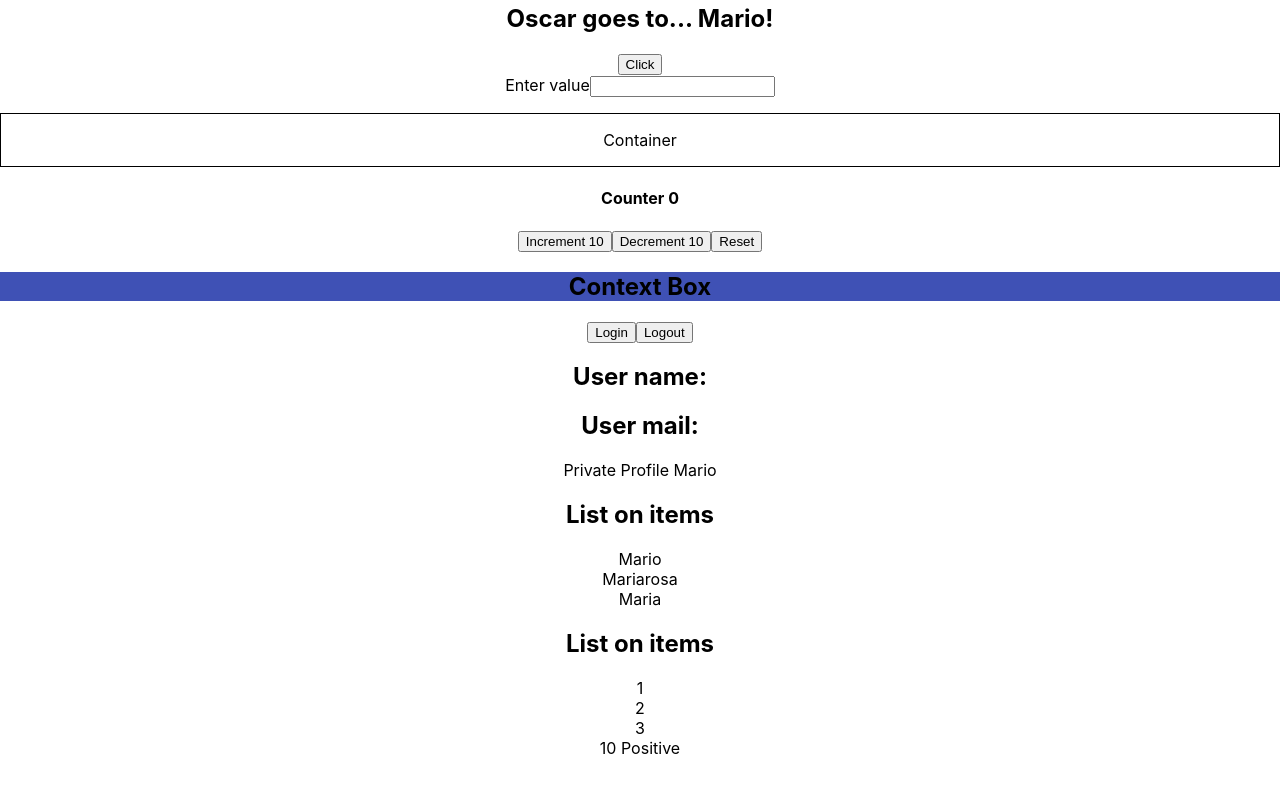
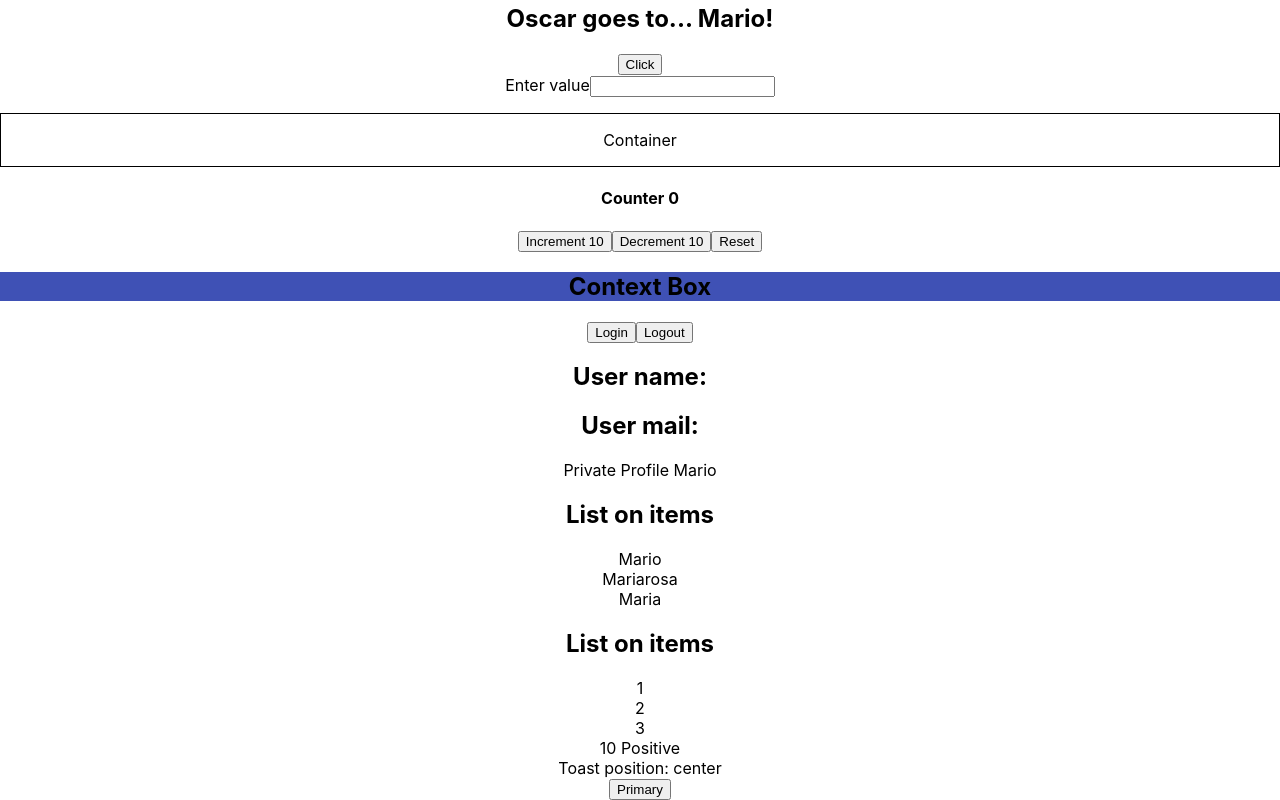
Before and after one commit to mariolazzari/react-ts-ce, a React (Create React App) app: page / in a window 1280 px wide. Shown: the part 349-1149 px from the top of the page. Before the commit the page ends 1107 px from the top, so only its background shows below. Built offline with nearby package versions, Linux system fonts and the light colour scheme.

Commit message:
Done lesson 22

```diff
--- a/src/App.tsx
+++ b/src/App.tsx
@@ -17,6 +17,8 @@ import User from "./context/User";
 import { Private, Profile } from "./auth";
 import List from "./generics/List";
 import RandomNumber from "./restriction/RandomNumber";
+import Toast from "./templateLitterals/Toast";
+import MyButton from "./html/MyButton";
 
 const person = {
   first: "Mario",
@@ -93,6 +95,12 @@ const App = () => {
       />
 
       <RandomNumber value={10} isPositive />
+
+      <Toast position="center" />
+
+      <MyButton variant="primary" onClick={() => console.log("click")}>
+        Primary
+      </MyButton>
     </div>
   );
 };
--- /dev/null
+++ b/src/html/MyButton.tsx
@@ -0,0 +1,14 @@
+type ButtonProps = {
+  variant: "primary" | "secondary";
+  children: string;
+} & Omit<React.ComponentProps<"button">, "children">;
+
+const MyButton = ({ variant, children, ...rest }: ButtonProps) => {
+  return (
+    <button className={`class-with-${variant}`} {...rest}>
+      {children}
+    </button>
+  );
+};
+
+export default MyButton;
--- /dev/null
+++ b/src/templateLitterals/Toast.tsx
@@ -0,0 +1,12 @@
+type Horizontal = "left" | "center" | "right";
+type Vertical = "top" | "center" | "bottom";
+
+type ToastProps = {
+  position: Exclude<`${Horizontal}-${Vertical}`, "center-center"> | "center";
+};
+
+const Toast = ({ position }: ToastProps) => {
+  return <div>Toast position: {position}</div>;
+};
+
+export default Toast;
```
Also changed, not shown: src/html/Input.tsx (added, +11 -0 lines).
